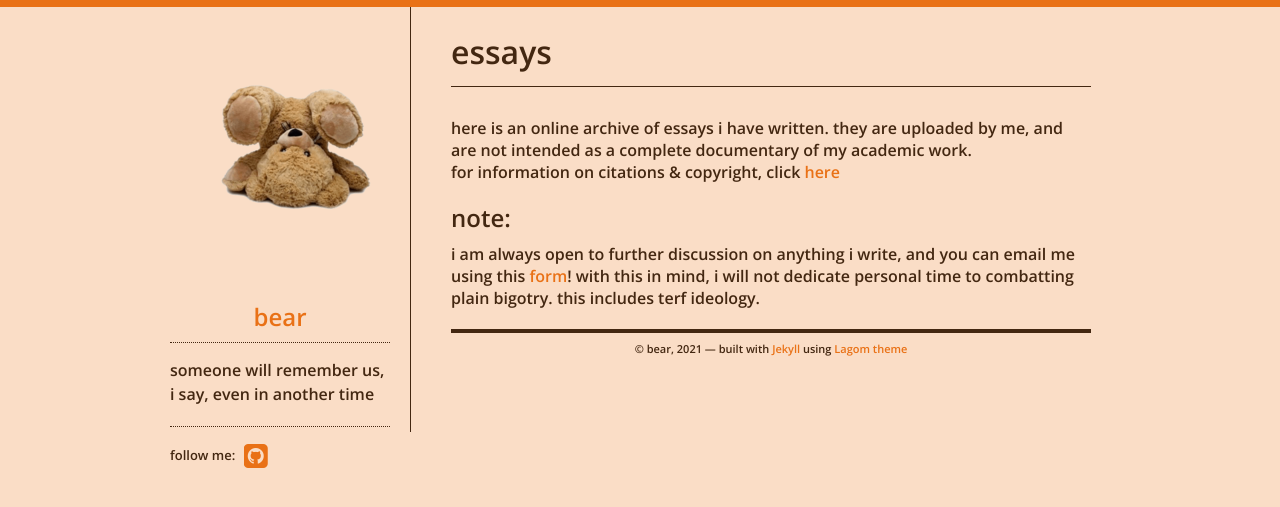
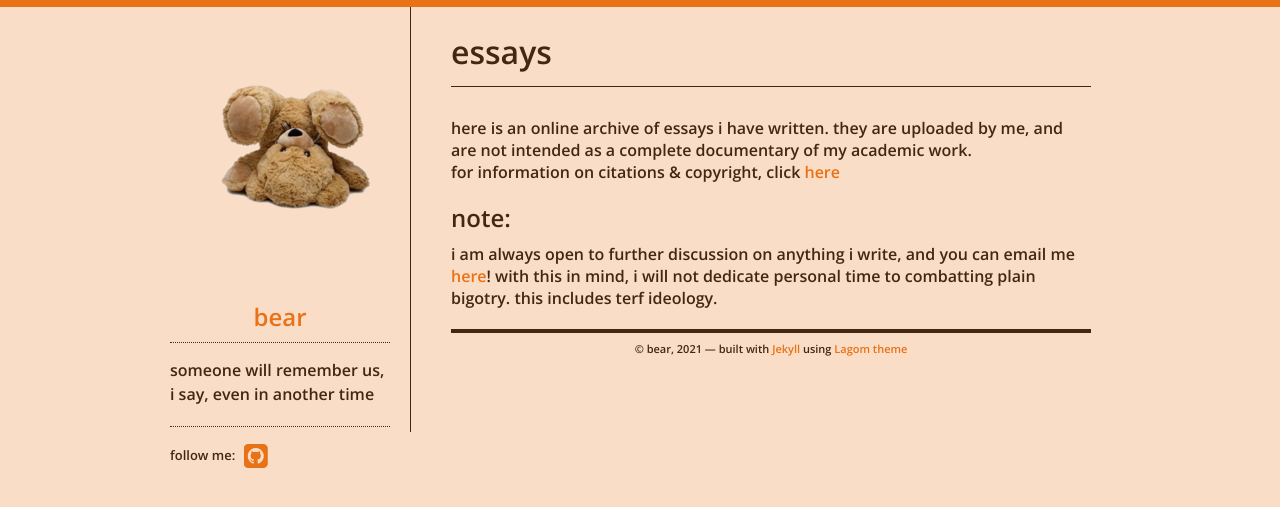
Before and after one commit to jamiethebear/jamiethebear.github.io, a Jekyll site: the page built from essays.md, in a window 1280 px wide. Shown: the top 507 px of the page. Built offline with Jekyll 4.4.1, drawn with Linux system fonts in a browser that asks for light colours; our own code applies the rules of GitHub Pages for plain Markdown files.

Commit message:
added new email link in the essay page

```diff
--- a/essays.md
+++ b/essays.md
@@ -21,4 +21,4 @@ for information on citations & copyright, click [here](./copyright.html)
 
 
 ## note:
-i am always open to further discussion on anything i write, and you can email me using this [form]()! with this in mind, i will not dedicate personal time to combatting plain bigotry. this includes terf ideology.
+i am always open to further discussion on anything i write, and you can email me [here](mailto:jamison.h42@gmail.com)! with this in mind, i will not dedicate personal time to combatting plain bigotry. this includes terf ideology.
```
